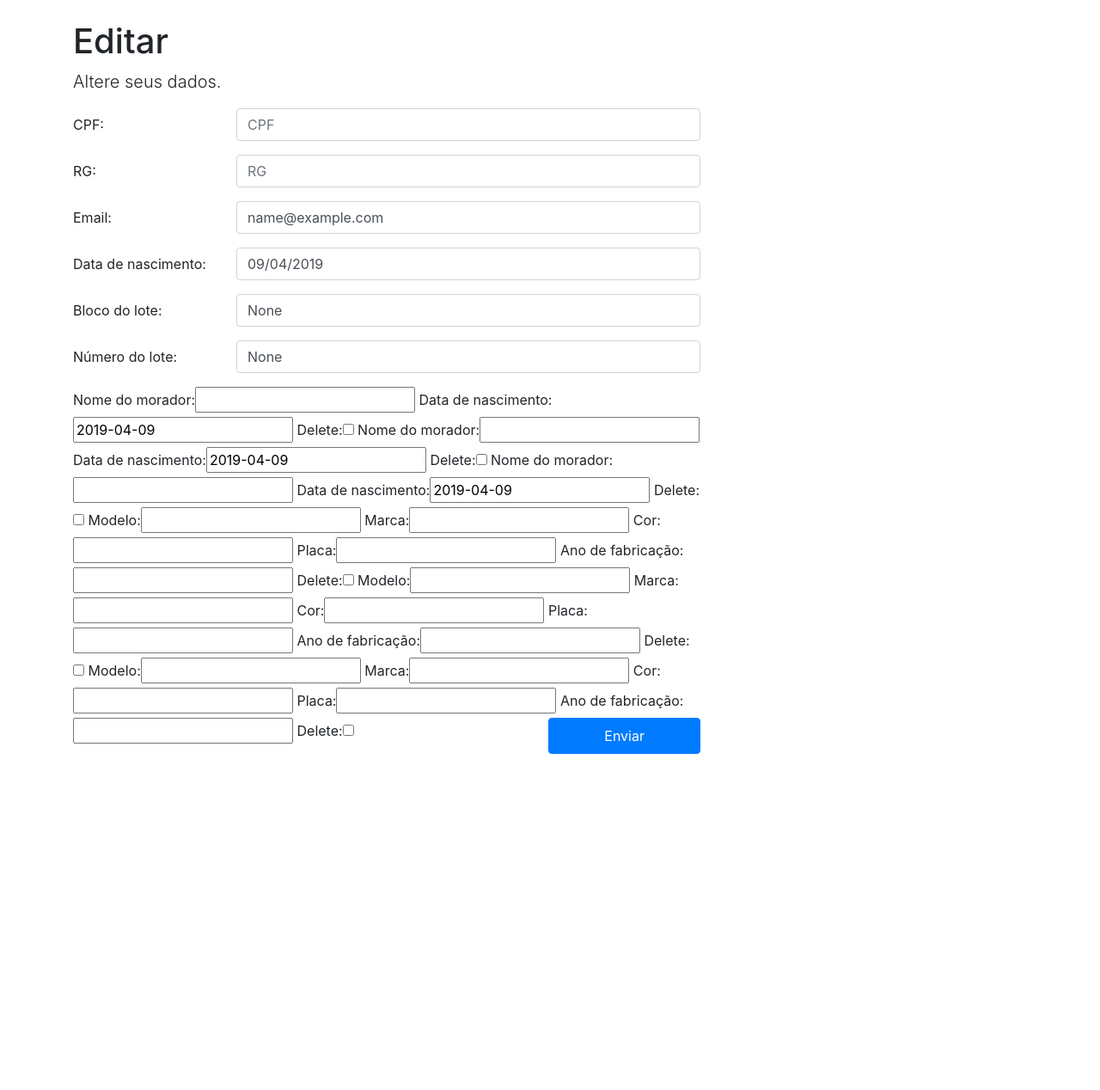
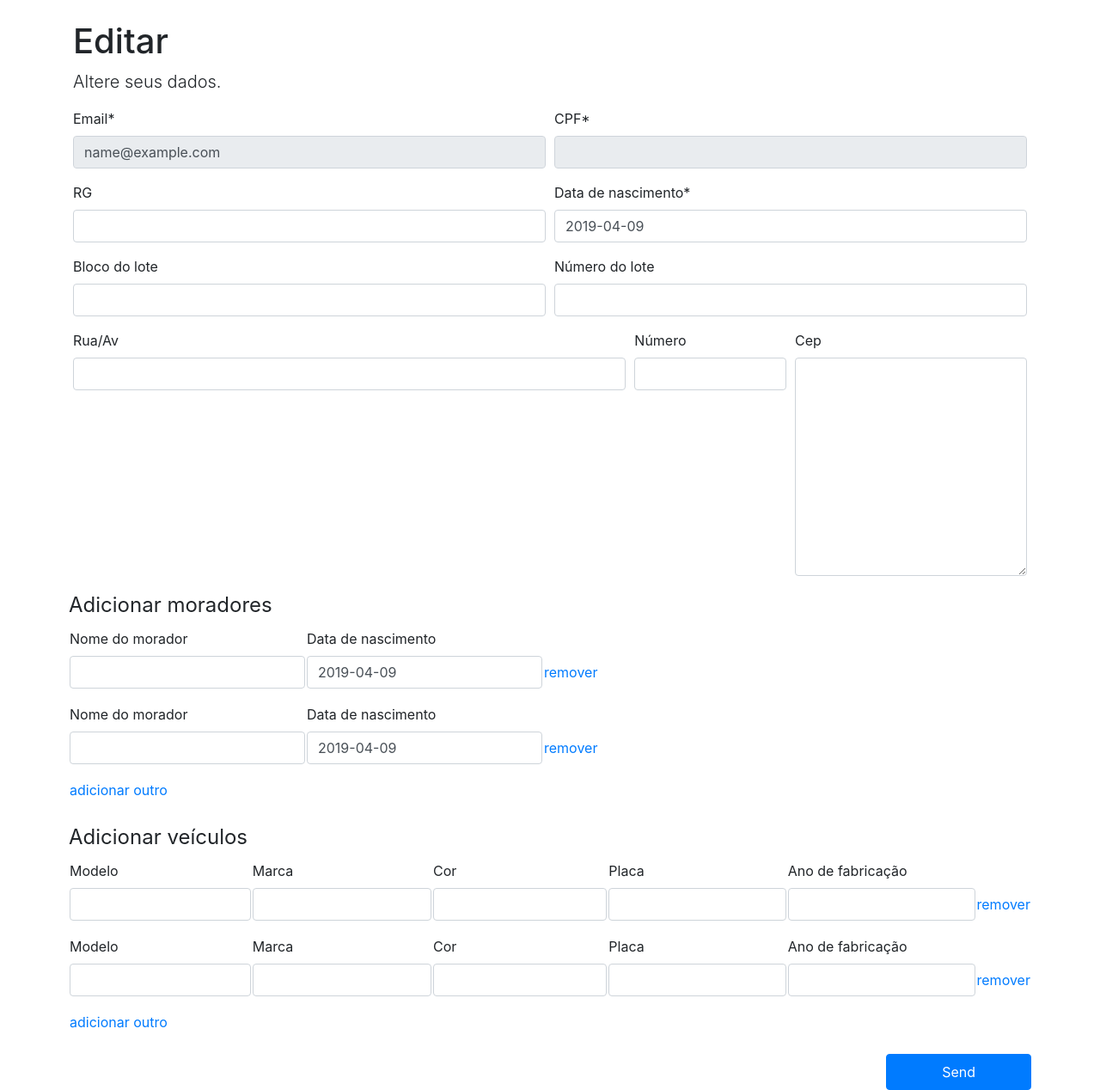
Before and after one commit to vitorh45/residential, a Django app: page /resident/edit/ in a window 1280 px wide. Shown: the part 56-1324 px from the top of the page at 86% size. Before the commit the page ends 933 px from the top, so only its background shows below. Run offline with Django 3.2, Linux system fonts and the light colour scheme; the visitor is signed in with stand-in values (Sample User, id 1); data that the repository does not hold is empty; some libraries are stand-ins or nearby versions.

Commit message:
Add the formset to the resident edit form

```diff
--- a/resident/admin.py
+++ b/resident/admin.py
@@ -4,12 +4,12 @@ from .models import Resident, HouseResident, VehicleResident
 
 class HouseResidentInline(admin.TabularInline):
     model = HouseResident
-    extra = 3
+    extra = 2
 
 
 class VehicleResidentInline(admin.TabularInline):
     model = VehicleResident
-    extra = 3
+    extra = 2
 
 
 @admin.register(Resident)
--- a/resident/forms.py
+++ b/resident/forms.py
@@ -2,6 +2,10 @@ from django import forms
 from django.contrib.auth.forms import ReadOnlyPasswordHashField
 from django.forms.models import inlineformset_factory
 from .models import Resident, HouseResident, VehicleResident
+from crispy_forms.helper import FormHelper
+from crispy_forms.layout import Layout, Submit, Row, Column, Fieldset
+from .formsets import Formset
+from django.shortcuts import reverse
 
 
 class ResidentCreationForm(forms.ModelForm):
@@ -35,11 +39,55 @@ class ResidentEditForm(forms.ModelForm):
     the user, but replaces the password field with admin's
     password hash display field.
     """
+    email = forms.CharField(label='Email', widget=forms.TextInput(attrs={'readonly': 'readonly'}))
+    cpf = forms.CharField(label='CPF', widget=forms.TextInput(attrs={'readonly': 'readonly'}))
     birth_date = forms.DateField(label='Data de nascimento', input_formats=['%d/%m/%Y'])
 
     class Meta:
         model = Resident
         fields = ('email', 'cpf', 'rg', 'birth_date', 'lot_block', 'lot_number', 'street', 'number', 'cep')
+
+    def __init__(self, *args, **kwargs):
+        super().__init__(*args, **kwargs)
+        self.helper = FormHelper()
+        self.helper.form_action = reverse('edit')
+        self.helper.layout = Layout(
+            Row(
+                Column('email', css_class='form-group col-lg-6 mb-0'),
+                Column('cpf', css_class='form-group col-lg-6 mb-0'),
+                css_class='form-row'
+            ),
+            Row(
+                Column('rg', css_class='form-group col-lg-6 mb-0'),
+                Column('birth_date', css_class='form-group col-lg-6 mb-0'),
+                css_class='form-row'
+            ),
+            Row(
+                Column('lot_block', css_class='form-group col-lg-6 mb-0'),
+                Column('lot_number', css_class='form-group col-lg-6 mb-0'),
+                css_class='form-row'
+            ),
+            Row(
+                Column('street', css_class='form-group col-lg-7 mb-0'),
+                Column('number', css_class='form-group col-lg-2 mb-0'),
+                Column('cep', css_class='form-group col-lg-3 mb-0'),
+                css_class='form-row'
+            ),
+            Row(
+                Fieldset('Adicionar moradores',
+                         Formset('houses')),
+                css_class='form-row'
+            ),
+            Row(
+                Fieldset('Adicionar veículos',
+                         Formset('vehicles')),
+                css_class='form-row'
+            ),
+            Row(
+                Submit('submit', 'Send', css_class='btn btn-primary btn-larger'),
+                css_class='float-right form-row'
+            ),
+        )
 
 
 class HouseResidentForm(forms.ModelForm):
@@ -54,5 +102,5 @@ class VehicleResidentForm(forms.ModelForm):
         fields = '__all__'
 
 
-HouseResidentnFormset = inlineformset_factory(Resident, HouseResident, form=HouseResidentForm, extra=3)
-VehicleResidentnFormset = inlineformset_factory(Resident, VehicleResident, form=VehicleResidentForm, extra=3)
+HouseResidentnFormset = inlineformset_factory(Resident, HouseResident, form=HouseResidentForm, extra=2)
+VehicleResidentnFormset = inlineformset_factory(Resident, VehicleResident, form=VehicleResidentForm, extra=2)
--- /dev/null
+++ b/resident/formsets.py
@@ -0,0 +1,39 @@
+from crispy_forms.layout import LayoutObject
+from django.template.loader import render_to_string
+
+
+class Formset(LayoutObject):
+    """
+    Renders an entire formset, as though it were a Field.
+    Accepts the names (as a string) of formset and helper as they
+    are defined in the context
+
+    Examples:
+        Formset('contact_formset')
+        Formset('contact_formset', 'contact_formset_helper')
+    """
+
+    template = "resident/formset.html"
+
+    def __init__(self, formset_context_name, helper_context_name=None,
+                 template=None, label=None):
+
+        self.formset_context_name = formset_context_name
+        self.helper_context_name = helper_context_name
+
+        # crispy_forms/layout.py:302 requires us to have a fields property
+        self.fields = []
+
+        # Overrides class variable with an instance level variable
+        if template:
+            self.template = template
+
+    def render(self, form, form_style, context, **kwargs):
+        formset = context.get(self.formset_context_name)
+        helper = context.get(self.helper_context_name)
+        # closes form prematurely if this isn't explicitly stated
+        if helper:
+            helper.form_tag = False
+
+        context.update({'formset': formset, 'helper': helper})
+        return render_to_string(self.template, context.flatten())
--- a/resident/models.py
+++ b/resident/models.py
@@ -26,7 +26,7 @@ class Resident(AbstractUser):
     rg = models.CharField('RG', max_length=20, blank=True)
 
     # Address
-    lot_block = models.CharField('Block do lote', max_length=20, blank=True, null=True)
+    lot_block = models.CharField('Bloco do lote', max_length=20, blank=True, null=True)
     lot_number = models.IntegerField('Número do lote', blank=True, null=True)
     street = models.CharField('Rua/Av', max_length=250, blank=True)
     number = models.CharField('Número', max_length=10, blank=True)
--- a/resident/templates/resident/edit.html
+++ b/resident/templates/resident/edit.html
@@ -1,4 +1,5 @@
 {% extends 'base.html' %}
+{% load crispy_forms_tags %}
 
 {% if next %}
     {% if user.is_authenticated %}
@@ -9,106 +10,15 @@
     {% endif %}
 {% endif %}
 
-
-
-
 {% block content %}
-<div class="col-md-8">
+<div class="col-lg-12">
     <h1 class="mt-4">Editar</h1>
     <p class='lead'>Altere seus dados.</p>
 
     <div class="row">
-        <div class="col-md-12">
+        <div class="col-lg-12">
             <div class="well well-sm">
-                <form method='POST' action="{% url 'edit' %}">
-                {% csrf_token %}
-                  <div class="form-group row">
-                    <label for="id_cpf" class="col-md-3 col-form-label">CPF:</label>
-                    <div class="col-md-9">
-                      <input type="text" class="form-control" id="id_cpf" name='cpf' placeholder="CPF" value="{{ form.cpf.value }}">
-                        {% if form.cpf.errors %}
-                        {% for error in form.cpf.errors %}
-                            <div class="invalid-feedback">
-                              {{ error }}
-                            </div>
-                        {% endfor %}
-                        {% endif %}
-                    </div>
-                  </div>
-                  <div class="form-group row">
-                    <label for="id_cpf" class="col-md-3 col-form-label">RG:</label>
-                    <div class="col-md-9">
-                      <input type="text" class="form-control" id="id_rg" name='rg' placeholder="RG" value="{{ form.rg.value }}">
-                        {% if form.rg.errors %}
-                        {% for error in form.rg.errors %}
-                            <div class="invalid-feedback">
-                              {{ error }}
-                            </div>
-                        {% endfor %}
-                        {% endif %}
-                    </div>
-                  </div>
-                  <div class="form-group row">
-                    <label for="id_cpf" class="col-md-3 col-form-label">Email:</label>
-                    <div class="col-md-9">
-                      <input type="text" class="form-control" id="id_email" name='email' placeholder="Email" value="{{ form.email.value }}">
-                        {% if form.email.errors %}
-                        {% for error in form.email.errors %}
-                            <div class="invalid-feedback">
-                              {{ error }}
-                            </div>
-                        {% endfor %}
-                        {% endif %}
-                    </div>
-                  </div>
-                  <div class="form-group row">
-                    <label for="id_birth_date" class="col-md-3 col-form-label">Data de nascimento:</label>
-                    <div class="col-md-9">
-                      <input type="text" class="form-control" id="id_birth_date" name='birth_date' placeholder="Data de nascimento" value="{{ form.birth_date.value|date:'d/m/Y' }}">
-                      {% if form.birth_date.errors %}
-                        {% for error in form.birth_date.errors %}
-                            <div class="invalid-feedback">
-                              {{ error }}
-                            </div>
-                        {% endfor %}
-                        {% endif %}
-                    </div>
-                  </div>
-                  <div class="form-group row">
-                    <label for="id_cpf" class="col-md-3 col-form-label">Bloco do lote:</label>
-                    <div class="col-md-9">
-                      <input type="text" class="form-control" id="id_lot_block" name='lot_block' placeholder="Bloco do lote" value="{{ form.lot_block.value }}">
-                        {% if form.lot_block.errors %}
-                        {% for error in form.lot_block.errors %}
-                            <div class="invalid-feedback">
-                              {{ error }}
-                            </div>
-                        {% endfor %}
-                        {% endif %}
-                    </div>
-                  </div>
-                  <div class="form-group row">
-                    <label for="id_cpf" class="col-md-3 col-form-label">Número do lote:</label>
-                    <div class="col-md-9">
-                      <input type="text" class="form-control" id="id_lot_number" name='lot_number' placeholder="Número do lote" value="{{ form.lot_number.value }}">
-                        {% if form.lot_number.errors %}
-                        {% for error in form.lot_number.errors %}
-                            <div class="invalid-feedback">
-                              {{ error }}
-                            </div>
-                        {% endfor %}
-                        {% endif %}
-                    </div>
-                  </div>
-                    {{ house_formset }}
-                    {{ vehicle_formset }}
-                  <div class="form-group row float-right">
-                    <div class="col-sm-10">
-                      <button type="submit" class="btn btn-primary btn-larger">Enviar</button>
-                    </div>
-                  </div>
-                  <input type="hidden" name="next" value="{{ next }}">
-                </form>
+                    {% crispy form  %}
             </div>
         </div>
 
--- /dev/null
+++ b/resident/templates/resident/formset.html
@@ -0,0 +1,35 @@
+{% load static %}
+{% load crispy_forms_tags %}
+<table>
+{{ formset.management_form|crispy }}
+
+    {% for form in formset.forms %}
+            <tr class="{% cycle 'row1' 'row2' %} formset_row-{{ formset.prefix }}">
+                {% for field in form.visible_fields %}
+                <td>
+                    {# Include the hidden fields in the form #}
+                    {% if forloop.first %}
+                        {% for hidden in form.hidden_fields %}
+                            {{ hidden }}
+                        {% endfor %}
+                    {% endif %}
+                    {{ field.errors.as_ul }}
+                    {{ field|as_crispy_field }}
+                </td>
+                {% endfor %}
+            </tr>
+    {% endfor %}
+
+</table>
+<br>
+<script src="//ajax.googleapis.com/ajax/libs/jquery/2.1.3/jquery.min.js">
+</script>
+<script src="{% static 'js/jquery.formset.js' %}">
+</script>
+<script type="text/javascript">
+    $('.formset_row-{{ formset.prefix }}').formset({
+        addText: 'adicionar outro',
+        deleteText: 'remover',
+        prefix: '{{ formset.prefix }}',
+    });
+</script>
--- a/resident/views.py
+++ b/resident/views.py
@@ -32,8 +32,8 @@ def edit(request):
 
     return render(request, 'resident/edit.html', {
         'form': form,
-        'house_formset': house_formset,
-        'vehicle_formset': vehicle_formset
+        'houses': house_formset,
+        'vehicles': vehicle_formset
     })
 
 
--- a/residential/settings.py
+++ b/residential/settings.py
@@ -40,6 +40,7 @@ INSTALLED_APPS = [
     'lot',
     'resident',
     'localflavor',
+    'crispy_forms'
 ]
 
 MIDDLEWARE = [
@@ -143,3 +144,5 @@ AUTHENTICATION_BACKENDS = [
     'resident.backends.EmailAuthBackend',
     'django.contrib.auth.backends.ModelBackend',
 ]
+
+CRISPY_TEMPLATE_PACK = 'bootstrap4'
```
Also changed, not shown: residential/static/js/jquery.formset.js (added).
